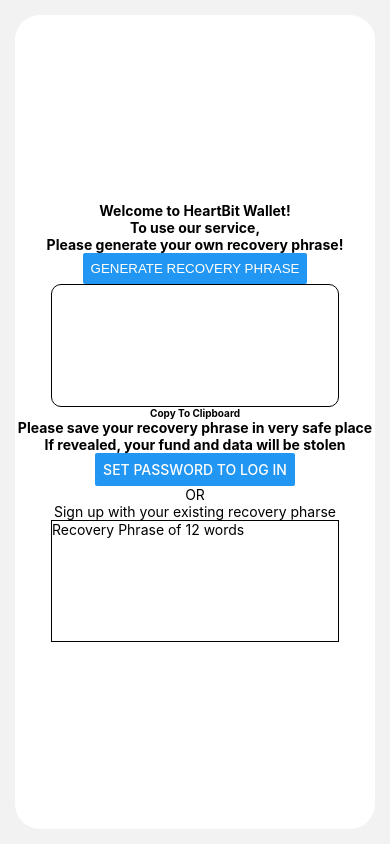
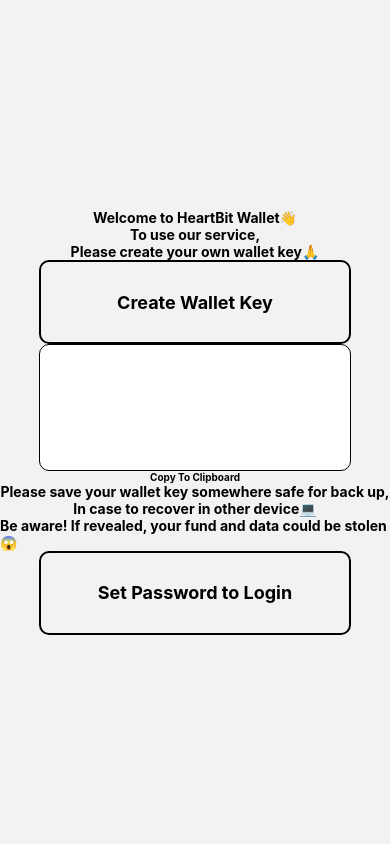
Before and after one commit to heartbit-io/heartbit-wallet-client, a React Native app: screen /Welcome in a window 390 px wide. Built offline with nearby package versions, Linux system fonts and the light colour scheme.

Commit message:
feat: better UX for creating wallet

```diff
--- a/src/components/mnemonic/Mnemonic.tsx
+++ b/src/components/mnemonic/Mnemonic.tsx
@@ -7,7 +7,7 @@ import {useAppDispatch, useAppSelector} from '../../hooks/hooks';
 import Clipboard from '@react-native-clipboard/clipboard';
 import { ThunkDispatch } from '@reduxjs/toolkit';
 
-export function Mnemonic() {
+export function Mnemonic({navigation}: {navigation: any}) {
   const dispatch : ThunkDispatch = useAppDispatch();
 
   const mnemonic : string = useAppSelector(selectMnemonic);
@@ -17,15 +17,14 @@ export function Mnemonic() {
   };
 
   return (
-    <>
-    <Text style={styles.text}>Welcome to HeartBit Wallet!</Text>
+    <View style={styles.columnContainer}>
+      <Text style={styles.text}>Welcome to HeartBit Wallet👋</Text>
       <Text style={styles.text}>To use our service,</Text>
-    <Text style={styles.text}>Please generate your own recovery phrase!</Text>
+      <Text style={styles.text}>Please create your own wallet key🙏</Text>
       <Text></Text>
-    <Text>
-      <Button onPress={() => dispatch(generateMnemonic())}
-      title="generate recovery phrase" />
-    </Text>
+      <TouchableOpacity style={styles.button} onPress={() => dispatch(generateMnemonic())}>
+        <Text style={styles.bigText}>Create Wallet Key</Text>
+      </TouchableOpacity>
       <Text></Text>
       <View style={styles.mnemonic}>
       <Text style={styles.text}>
@@ -46,13 +45,47 @@ export function Mnemonic() {
         </Text>
       </TouchableOpacity>
       <Text></Text>
-    <Text style={styles.text}>Please save your recovery phrase in very safe place</Text>
-    <Text style={styles.text}>If revealed, your fund and data will be stolen</Text>
-    </>
+      <Text style={styles.text}>Please save your wallet key somewhere safe for back up,</Text>
+      <Text style={styles.text}>In case to recover in other device💻</Text>
+      <Text style={styles.text}>Be aware! If revealed, your fund and data could be stolen😱</Text>
+      <Text></Text>
+      <TouchableOpacity style={styles.button} onPress={() => navigation.replace('SignUp')}>
+         <Text style={styles.bigText}>Set Password to Login</Text>
+      </TouchableOpacity>
+    </View>
   );
 }
 
 const styles = StyleSheet.create({
+  container: {
+    flex: 1,
+  },
+  columnContainer: {
+    flex: 1,
+    flexDirection: 'column',
+    alignItems: 'center',
+    justifyContent: 'center',
+  },
+  rowContainer: {
+    flex: 0.3,
+    flexDirection: 'row',
+    alignItems: 'center',
+    justifyContent: 'space-around',
+  },
+  contentArea: {
+    flex: 1,
+    alignItems: 'center',
+    justifyContent: 'center',
+  },
+  button: {
+    width: '80%',
+    height: '10%',
+    alignItems: 'center',
+    justifyContent: 'center',
+    borderColor: 'black',
+    borderWidth: 2,
+    borderRadius: 10
+  },
   text: {
     fontSize: 14,
     fontWeight: 'bold',
@@ -71,8 +104,9 @@ const styles = StyleSheet.create({
     borderRadius: 10,
     borderWidth: 0.5,
     borderColor: 'black',
+    backgroundColor: 'white',
     alignItems: 'center',
     textAlign: 'center',
     justifyContent: 'center',
   }
-});
+})
--- a/src/screens/auth/Welcome.tsx
+++ b/src/screens/auth/Welcome.tsx
@@ -1,36 +1,20 @@
-import {ScrollView, Button, Text, View, StyleSheet} from 'react-native';
+import {SafeAreaView, TouchableOpacity, Text, View, StyleSheet} from 'react-native';
 
 import {Mnemonic} from '../../components/mnemonic/Mnemonic';
-import {MnemonicRestore} from '../../components/mnemonic/MnemonicRestore';
 import React from 'react';
 
 function Welcome({navigation}: {navigation: any}) {
   return (
-    <View style={styles.container}>
-      <Mnemonic />
-      <Text></Text>
-      <Button onPress={() => navigation.replace('SignUp')}
-      title="set password to log in" />
-      <Text></Text>
-      <Text>OR</Text>
-      <Text></Text>
-      <MnemonicRestore />
-    </View>
+    <SafeAreaView style={styles.container}>
+      <Mnemonic navigation = {navigation} />
+    </SafeAreaView>
   );
 }
+
+export default Welcome;
 
 const styles = StyleSheet.create({
   container: {
     flex: 1,
-    margin: 15,
-    borderRadius: 25,
-    alignItems: 'center',
-    textAlign: 'center',
-    justifyContent: 'center',
-    backgroundColor: 'white'
   }
-});
-
-
-
-export default Welcome;
+})
```
Lines whose indentation alone changed are shown as unchanged.
